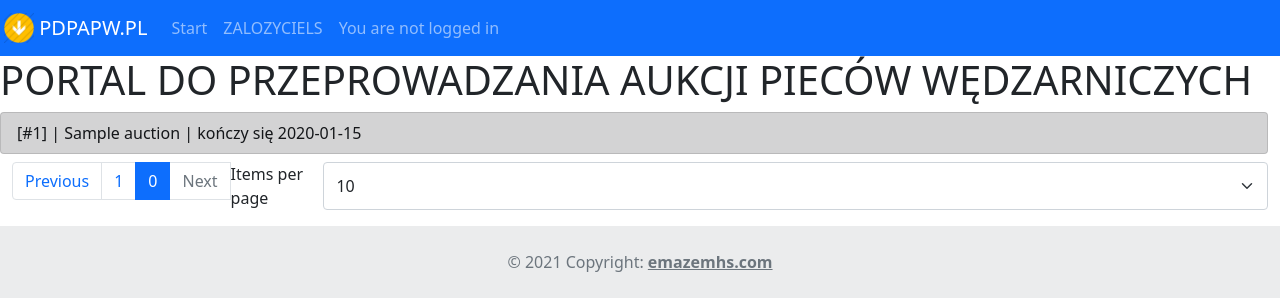
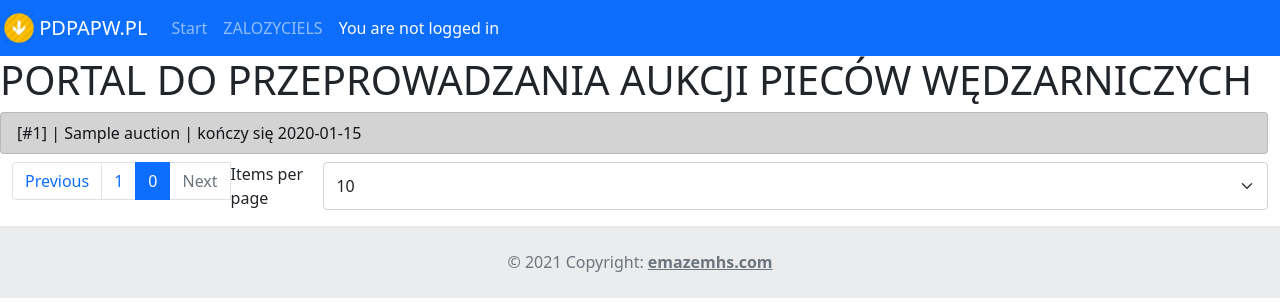
Before and after one commit to Emihilus/PORTAL, a Symfony app: template templates/old/auction_list.html.twig in a window 1280 px wide. Shown: the top 302 px of the page. Run offline with Twig, Linux system fonts and the light colour scheme; the template is opened without the code that fills it: most values are stand-ins (such as "Sample title", 1, 10 or a date in 2020); some libraries are stand-ins or nearby versions.

Commit message:
AUTOCOMMIT: 24-08-2021_01:32:25

```diff
--- a/src/Security/LoginFormAuthenticator.php
+++ b/src/Security/LoginFormAuthenticator.php
@@ -51,8 +51,8 @@ class LoginFormAuthenticator extends AbstractLoginFormAuthenticator
         }
 
         // For example:
-        //return new RedirectResponse($this->urlGenerator->generate('some_route'));
-        throw new \Exception('TODO: provide a valid redirect inside '.__FILE__);
+        return new RedirectResponse($this->urlGenerator->generate('root'));
+        // throw new \Exception('TODO: provide a valid redirect inside '.__FILE__);
     }
 
     protected function getLoginUrl(Request $request): string
--- a/templates/base.html.twig
+++ b/templates/base.html.twig
@@ -55,7 +55,11 @@
 					</li>
 
 					<li class="nav-item">
-						<a class="nav-link {% if app.request.attributes.get('_route') == 'create-auction' %}active{% endif %}" href="{{path('create-auction')}}">You are not logged in</a>
+						<a class="nav-link active" href="{% if not app.user %}
+							{{path('app_login')}}">You are not logged in
+						{% else %}
+							{{path('app_logout')}}">Logged as {{app.user.username}}
+						{% endif %}</a>
 					</li>
 				</ul>
 
```
